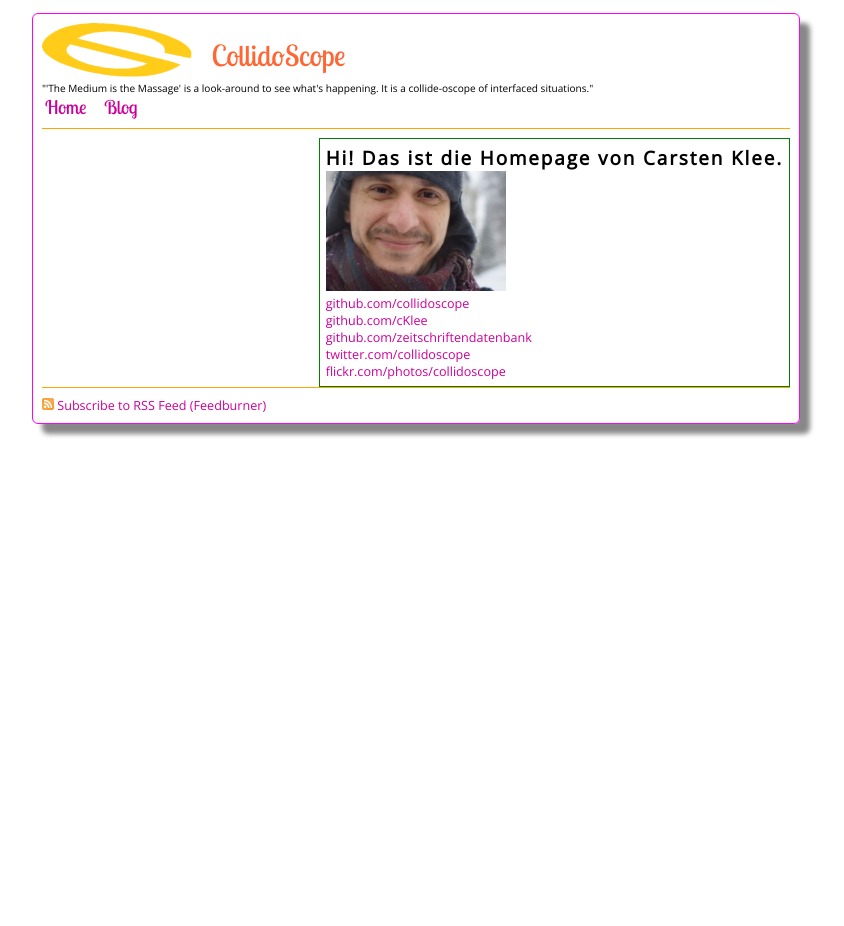
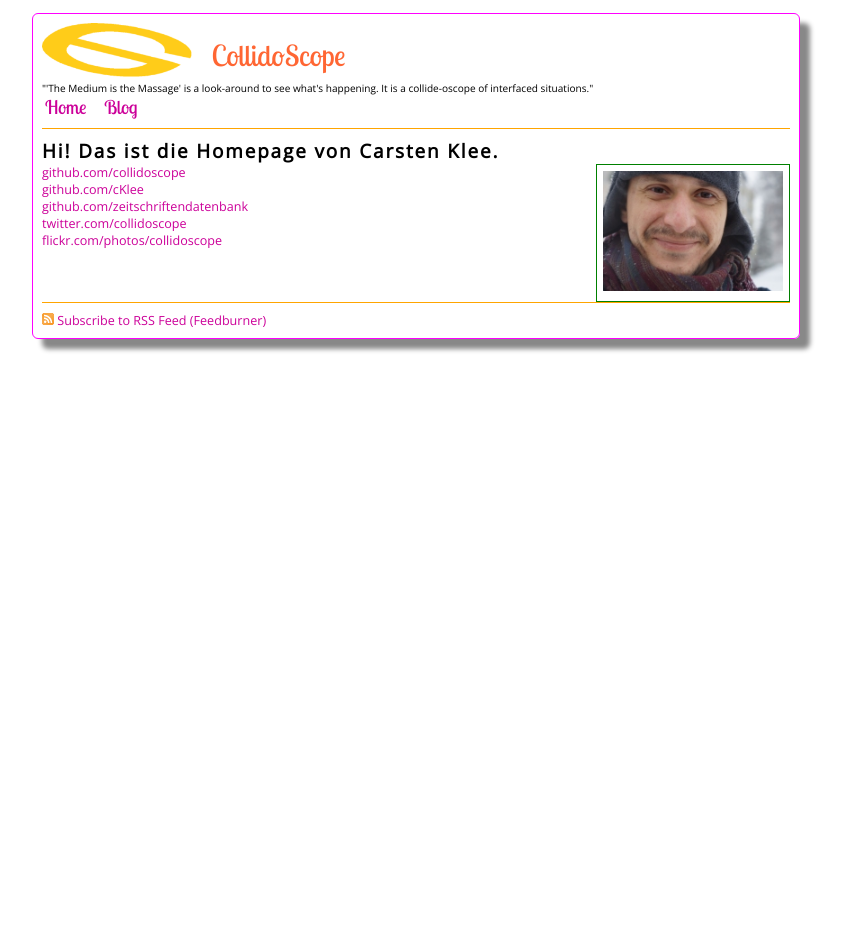
Before and after one commit to collidoscope/collidoscope.github.com, a Jekyll site: the page built from index.html, in a window 1280 px wide. Shown: the whole page, without its empty margins (224-1068 px from the left). Built offline with Jekyll 4.4.1, drawn with Linux system fonts in a browser that asks for light colours; some web fonts are replaced; Markdown is read by kramdown in place of the engine named in the settings.

Commit message:
Updated.

```diff
--- a/index.html
+++ b/index.html
@@ -4,10 +4,11 @@ title: Home
 weight: 1
 show: true
 ---
-    <div class="contact" itemscope itemtype="http://schema.org/Person">
+    <div itemscope itemtype="http://schema.org/Person">
       <h2>Hi! Das ist die Homepage von <span itemprop="name">Carsten Klee</span>.</h2>
-
+	<div class="contact">
       <div id="photo"><img id="me" itemprop="image" src="images/me.jpg"/></div>
+    </div><!-- end contact -->
     <div id="links">
       <p>
         <a href="http://github.com/collidoscope/">github.com/collidoscope</a><br />
```
